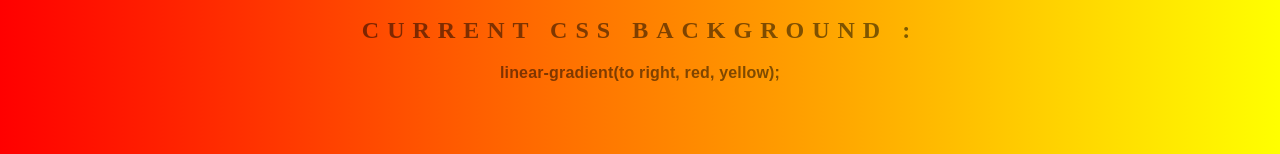
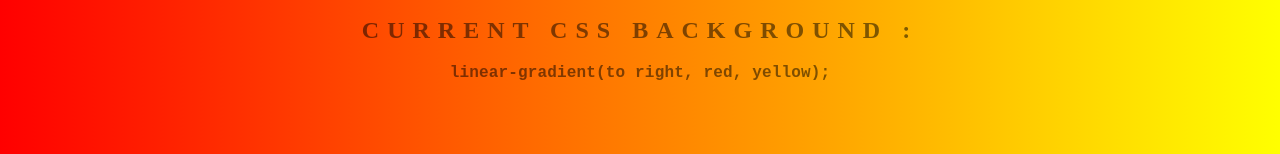
Before and after one commit to HoussamEzzin/Background-Generator, a plain HTML site: page index.html in a window 1280 px wide. Shown: the part 362-516 px from the top of the page. Drawn offline with Linux system fonts and the light colour scheme.

Commit message:
changing the title font

```diff
--- a/style.css
+++ b/style.css
@@ -19,7 +19,7 @@ h1{
 }
 
 h3{
-    font: 900 1em 'Raleway', sans-serif;
+    font: 900 1em 'Courier New', sans-serif;
     color: rgba(0,0,0,.5);
     text-align: center;
     text-transform: none;
```
